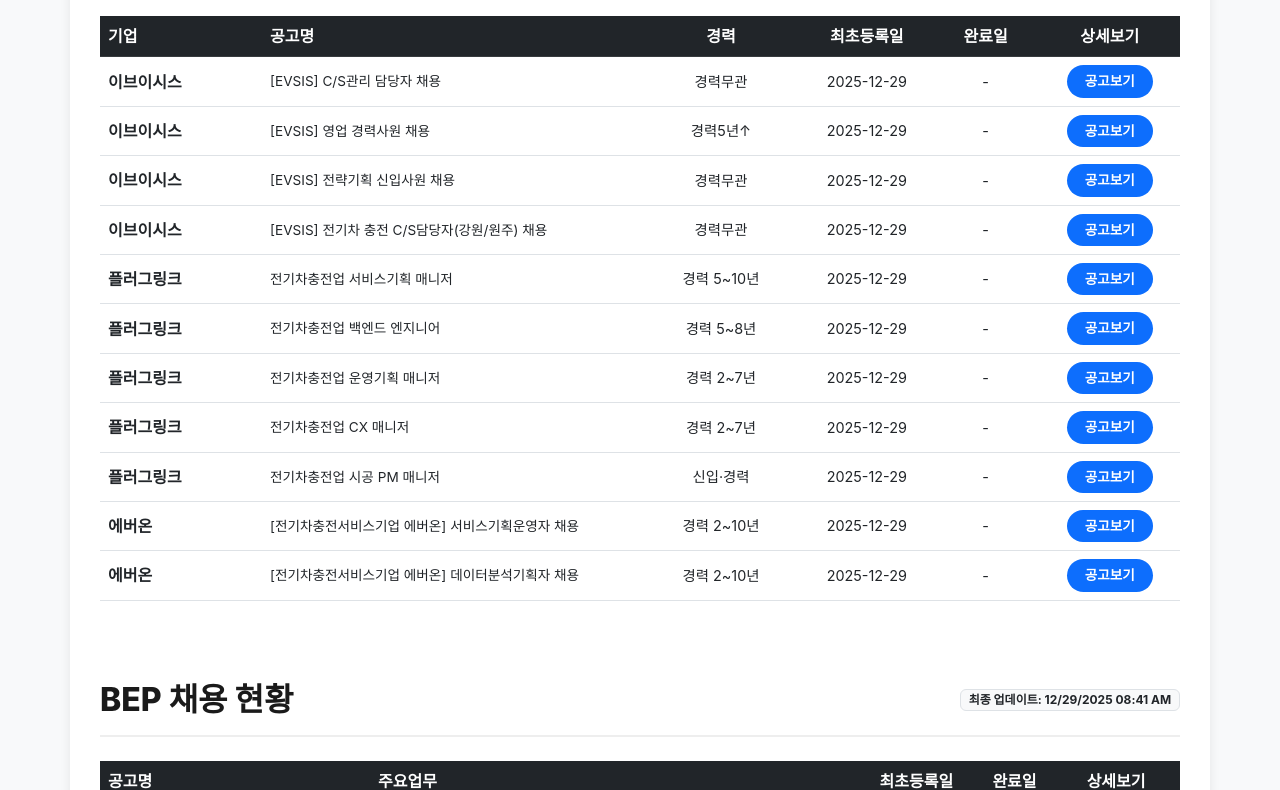
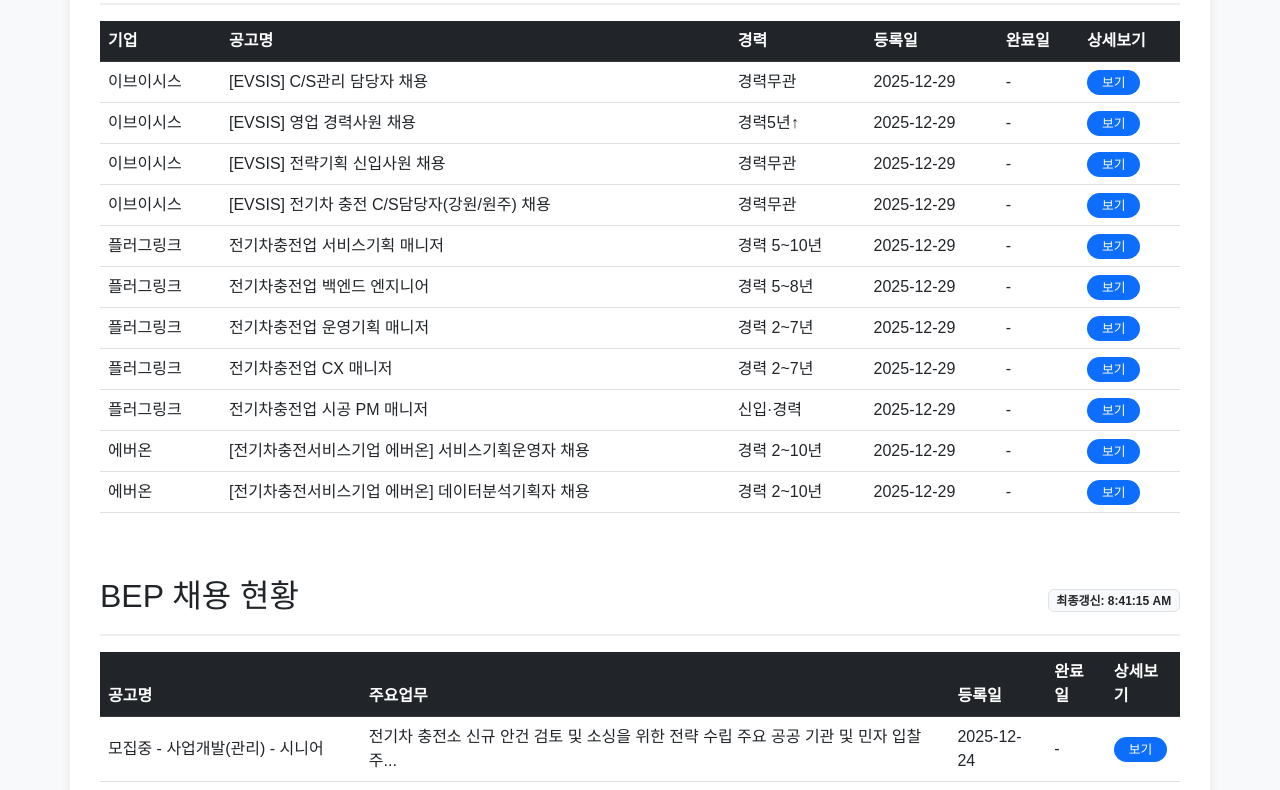
Before and after one commit to ian939/HR-crawler-updated, a plain HTML site: page index.html in a window 1280 px wide. Shown: the part 226-1016 px from the top of the page. Drawn offline with nearby package versions, Linux system fonts and the light colour scheme.

Commit message:
Update index.html

```diff
--- a/index.html
+++ b/index.html
@@ -7,80 +7,52 @@
     <link href="https://cdn.jsdelivr.net/npm/bootstrap@5.3.0/dist/css/bootstrap.min.css" rel="stylesheet">
     <script src="https://cdnjs.cloudflare.com/ajax/libs/PapaParse/5.3.2/papaparse.min.js"></script>
     <style>
-        body { background-color: #f8f9fa; font-family: 'Pretendard', -apple-system, BlinkMacSystemFont, system-ui, Roboto, sans-serif; }
+        body { background-color: #f8f9fa; font-family: 'Pretendard', sans-serif; }
         .container { background: white; padding: 30px; border-radius: 15px; box-shadow: 0 4px 12px rgba(0,0,0,0.08); }
 
-        /* 상단 다운로드 섹션 */
-        .download-section { background: #f1f3f5; padding: 15px 20px; border-radius: 10px; margin-bottom: 30px; display: flex; align-items: center; justify-content: space-between; }
-        .download-title { font-weight: 700; color: #495057; margin: 0; }
-        .btn-download { background-color: #ffffff; color: #212529; border: 1px solid #dee2e6; border-radius: 8px; padding: 6px 15px; text-decoration: none; font-size: 0.85rem; font-weight: 600; margin-left: 10px; transition: all 0.2s; }
-        .btn-download:hover { background-color: #e9ecef; border-color: #adb5bd; color: #000; }
+        /* 다운로드 버튼 스타일 */
+        .download-header { background: #e9ecef; padding: 15px; border-radius: 10px; margin-bottom: 25px; display: flex; justify-content: space-between; align-items: center; }
+        .btn-download-csv { background-color: #198754; color: white; border: none; border-radius: 8px; padding: 8px 16px; font-weight: 600; cursor: pointer; transition: 0.2s; }
+        .btn-download-csv:hover { background-color: #146c43; }
 
-        .header-flex { display: flex; align-items: center; justify-content: space-between; margin-bottom: 1.5rem; border-bottom: 2px solid #eee; padding-bottom: 1rem; }
-        .title-group h2 { font-weight: 800; color: #1a1a1a; margin-bottom: 0; }
-
-        /* 완료 공고 스타일 (취소선 및 흐리게) */
-        .completed-row { text-decoration: line-through; color: #adb5bd !important; background-color: #fafafa; }
-        .completed-row td { color: #adb5bd !important; }
-        .completed-row .btn-link-custom { background-color: #6c757d; opacity: 0.6; pointer-events: none; }
-
-        .btn-link-custom { background-color: #0d6efd; color: white; border-radius: 20px; padding: 6px 18px; text-decoration: none; font-size: 0.85rem; font-weight: 600; display: inline-block; border: none; transition: all 0.2s; }
-        .btn-link-custom:hover { background-color: #0a58ca; transform: translateY(-1px); }
-
-        .table thead { background-color: #212529; color: white; }
-        .job-title { font-weight: 700; color: #2c3e50; }
-        .task-text { font-size: 0.85rem; color: #555; max-width: 400px; line-height: 1.5; }
-        .date-col { font-size: 0.9rem; color: #666; }
-        .section-margin { margin-top: 4rem; }
+        .header-flex { display: flex; align-items: center; justify-content: space-between; margin-bottom: 1rem; border-bottom: 2px solid #eee; padding-bottom: 10px; }
+        .completed-row { text-decoration: line-through; color: #adb5bd !important; background-color: #fcfcfc; }
+        .btn-link-custom { background-color: #0d6efd; color: white; border-radius: 20px; padding: 5px 15px; text-decoration: none; font-size: 0.8rem; }
+        .section-margin { margin-top: 3rem; }
     </style>
 </head>
 <body>
 
 <div class="container mt-5 mb-5">
-    <div class="download-section">
-        <p class="download-title">📊 원본 데이터 다운로드</p>
+    <div class="download-header">
+        <h5 class="mb-0">📥 실시간 데이터 내보내기</h5>
         <div>
-            <a href="https://raw.githubusercontent.com/ian939/HR-crawler-updated/main/saramin_results.csv" download class="btn-download">경쟁사 CSV 받기</a>
-            <a href="https://raw.githubusercontent.com/ian939/HR-crawler-updated/main/BEP_EV_Recruitment_Master.csv" download class="btn-download">BEP CSV 받기</a>
+            <button onclick="downloadCSV('saramin')" class="btn-download-csv">경쟁사 데이터 다운로드</button>
+            <button onclick="downloadCSV('bep')" class="btn-download-csv">BEP 데이터 다운로드</button>
         </div>
     </div>
 
     <div class="header-flex">
-        <div class="title-group"><h2>경쟁사 채용 현황</h2></div>
-        <span class="badge bg-light text-dark border" id="last-update-saramin">업데이트 확인 중...</span>
+        <h2>경쟁사 채용 현황</h2>
+        <span class="badge bg-light text-dark border" id="last-update-saramin">확인 중...</span>
     </div>
-
     <div class="table-responsive">
-        <table class="table table-hover align-middle">
+        <table class="table table-hover align-middle" id="saramin-table">
             <thead class="table-dark">
-                <tr>
-                    <th style="width: 15%;">기업</th>
-                    <th style="width: 35%;">공고명</th>
-                    <th style="width: 15%;" class="text-center">경력</th>
-                    <th style="width: 12%;" class="text-center">최초등록일</th>
-                    <th style="width: 10%;" class="text-center">완료일</th>
-                    <th style="width: 13%;" class="text-center">상세보기</th>
-                </tr>
+                <tr><th>기업</th><th>공고명</th><th>경력</th><th>등록일</th><th>완료일</th><th>상세보기</th></tr>
             </thead>
             <tbody id="saramin-table-body"></tbody>
         </table>
     </div>
 
     <div class="header-flex section-margin">
-        <div class="title-group"><h2>BEP 채용 현황</h2></div>
-        <span class="badge bg-light text-dark border" id="last-update-bep">업데이트 확인 중...</span>
+        <h2>BEP 채용 현황</h2>
+        <span class="badge bg-light text-dark border" id="last-update-bep">확인 중...</span>
     </div>
-
     <div class="table-responsive">
-        <table class="table table-hover align-middle">
+        <table class="table table-hover align-middle" id="bep-table">
             <thead class="table-dark">
-                <tr>
-                    <th style="width: 25%;">공고명</th>
-                    <th style="width: 45%;">주요업무</th>
-                    <th class="text-center">최초등록일</th>
-                    <th class="text-center">완료일</th>
-                    <th class="text-center">상세보기</th>
-                </tr>
+                <tr><th>공고명</th><th>주요업무</th><th>등록일</th><th>완료일</th><th>상세보기</th></tr>
             </thead>
             <tbody id="bep-table-body"></tbody>
         </table>
@@ -88,70 +60,79 @@
 </div>
 
 <script>
-    const SARAMIN_CSV_URL = 'https://raw.githubusercontent.com/ian939/HR-crawler-updated/main/saramin_results.csv';
-    const BEP_CSV_URL = 'https://raw.githubusercontent.com/ian939/HR-crawler-updated/main/BEP_EV_Recruitment_Master.csv';
+    const SARAMIN_URL = 'https://raw.githubusercontent.com/ian939/HR-crawler-updated/main/saramin_results.csv';
+    const BEP_URL = 'https://raw.githubusercontent.com/ian939/HR-crawler-updated/main/BEP_EV_Recruitment_Master.csv';
 
-    function processAndRender(data, tbodyId, type) {
+    let rawData = { saramin: [], bep: [] };
+
+    // 1. 데이터 로드 및 저장
+    function init() {
+        loadData(SARAMIN_URL, 'saramin-table-body', 'saramin', 'last-update-saramin');
+        loadData(BEP_URL, 'bep-table-body', 'bep', 'last-update-bep');
+    }
+
+    function loadData(url, tbodyId, type, updateId) {
+        Papa.parse(url, {
+            download: true, header: true, skipEmptyLines: true,
+            transformHeader: h => h.trim().replace(/^\ufeff/, ""),
+            complete: function(results) {
+                rawData[type] = results.data;
+                renderTable(results.data, tbodyId, type);
+                document.getElementById(updateId).innerText = `최종갱신: ${new Date().toLocaleTimeString()}`;
+            }
+        });
+    }
+
+    // 2. 테이블 렌더링
+    function renderTable(data, tbodyId, type) {
         const tbody = document.getElementById(tbodyId);
         tbody.innerHTML = '';
 
-        // 정렬: 진행중 우선(완료일 없는 것), 그 안에서 최신순
+        // 정렬: 진행중 -> 최신순
         data.sort((a, b) => {
-            const dateA = (type === 'bep' ? a['first_seen'] : a['first-seen']) || '0000-00-00';
-            const dateB = (type === 'bep' ? b['first_seen'] : b['first-seen']) || '0000-00-00';
-            const compA = (a['completed_date'] && a['completed_date'].trim() !== "" && a['completed_date'] !== "-") ? 1 : 0;
-            const compB = (b['completed_date'] && b['completed_date'].trim() !== "" && b['completed_date'] !== "-") ? 1 : 0;
-
-            if (compA !== compB) return compA - compB;
-            return new Date(dateB) - new Date(dateA);
+            const dateA = (type === 'bep' ? a.first_seen : a['first-seen']) || '0';
+            const dateB = (type === 'bep' ? b.first_seen : b['first-seen']) || '0';
+            const compA = a.completed_date ? 1 : 0;
+            const compB = b.completed_date ? 1 : 0;
+            return (compA - compB) || (new Date(dateB) - new Date(dateA));
         });
 
         data.forEach(row => {
-            const compDate = (row['completed_date'] || "").trim();
-            const isCompleted = compDate !== "" && compDate !== "-";
+            const isCompleted = row.completed_date && row.completed_date.trim() !== "" && row.completed_date !== "-";
             const tr = document.createElement('tr');
             if (isCompleted) tr.className = 'completed-row';
 
             if (type === 'saramin') {
-                tr.innerHTML = `
-                    <td class="job-title">${row['기업명'] || '-'}</td>
-                    <td class="task-text">${row['공고명'] || '-'}</td>
-                    <td class="text-center date-col">${row['경력'] || '-'}</td>
-                    <td class="text-center date-col">${row['first-seen'] || '-'}</td>
-                    <td class="text-center date-col">${compDate || '-'}</td>
-                    <td class="text-center"><a href="${row['URL'] || '#'}" target="_blank" class="btn-link-custom">공고보기</a></td>
-                `;
+                tr.innerHTML = `<td>${row['기업명']}</td><td>${row['공고명']}</td><td>${row['경력']}</td><td>${row['first-seen']}</td><td>${row.completed_date || '-'}</td><td><a href="${row.URL}" target="_blank" class="btn-link-custom">보기</a></td>`;
             } else {
-                const task = row['주요업무'] || "";
-                const taskSummary = task.length > 60 ? task.substring(0, 60) + '...' : task;
-                tr.innerHTML = `
-                    <td class="job-title">${row['공고명'] || '-'}</td>
-                    <td class="task-text" title="${task}">${taskSummary || '-'}</td>
-                    <td class="text-center date-col">${row['first_seen'] || '-'}</td>
-                    <td class="text-center date-col">${compDate || '-'}</td>
-                    <td class="text-center"><a href="${row['상세URL'] || '#'}" target="_blank" class="btn-link-custom">공고보기</a></td>
-                `;
+                tr.innerHTML = `<td>${row['공고명']}</td><td>${(row['주요업무'] || '').substring(0,50)}...</td><td>${row.first_seen}</td><td>${row.completed_date || '-'}</td><td><a href="${row['상세URL']}" target="_blank" class="btn-link-custom">보기</a></td>`;
             }
             tbody.appendChild(tr);
         });
     }
 
-    function loadCSV(url, tbodyId, type, updateId) {
-        Papa.parse(url, {
-            download: true,
-            header: true,
-            skipEmptyLines: true,
-            transformHeader: h => h.trim().replace(/^\ufeff/, ""), // BOM 제거
-            complete: function(results) {
-                processAndRender(results.data, tbodyId, type);
-                document.getElementById(updateId).innerText = `최종 업데이트: ${new Date().toLocaleDateString()} ${new Date().toLocaleTimeString([], {hour: '2-digit', minute:'2-digit'})}`;
-            }
-        });
+    // 3. CSV 다운로드 기능 (핵심!)
+    function downloadCSV(type) {
+        const data = rawData[type];
+        if (!data || data.length === 0) return alert("데이터가 없습니다.");
+
+        // PapaParse를 사용하여 JSON을 CSV 문자열로 변환
+        const csv = Papa.unparse(data);
+
+        // 한글 깨짐 방지를 위한 BOM 추가
+        const blob = new Blob(["\ufeff" + csv], { type: 'text/csv;charset=utf-8;' });
+        const link = document.createElement("a");
+        const url = URL.createObjectURL(blob);
+
+        link.setAttribute("href", url);
+        link.setAttribute("download", `${type}_recruit_data_${new Date().toLocaleDateString()}.csv`);
+        link.style.visibility = 'hidden';
+        document.body.appendChild(link);
+        link.click();
+        document.body.removeChild(link);
     }
 
-    loadCSV(SARAMIN_CSV_URL, 'saramin-table-body', 'saramin', 'last-update-saramin');
-    loadCSV(BEP_CSV_URL, 'bep-table-body', 'bep', 'last-update-bep');
+    init();
 </script>
-
 </body>
 </html>
```
